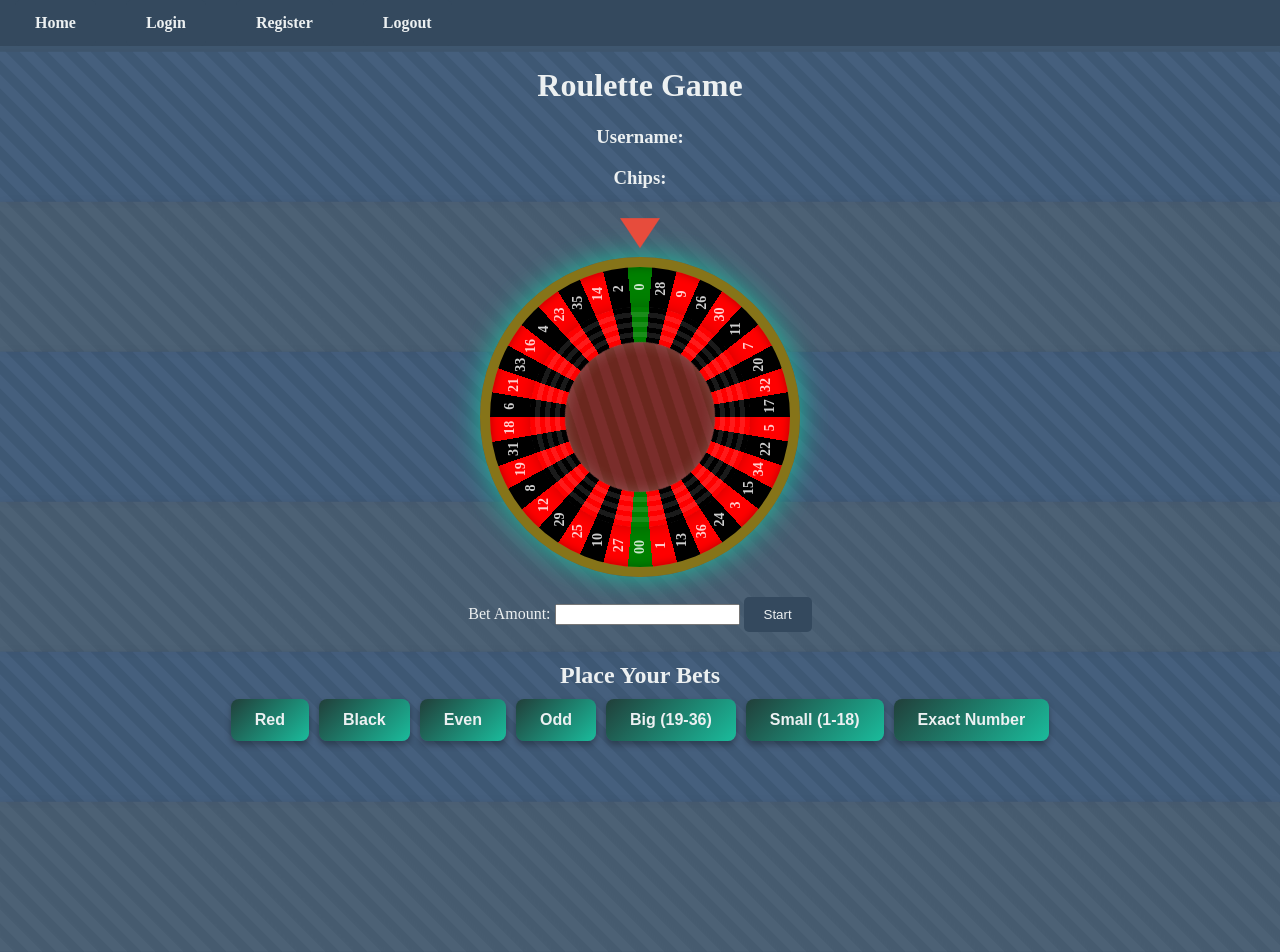
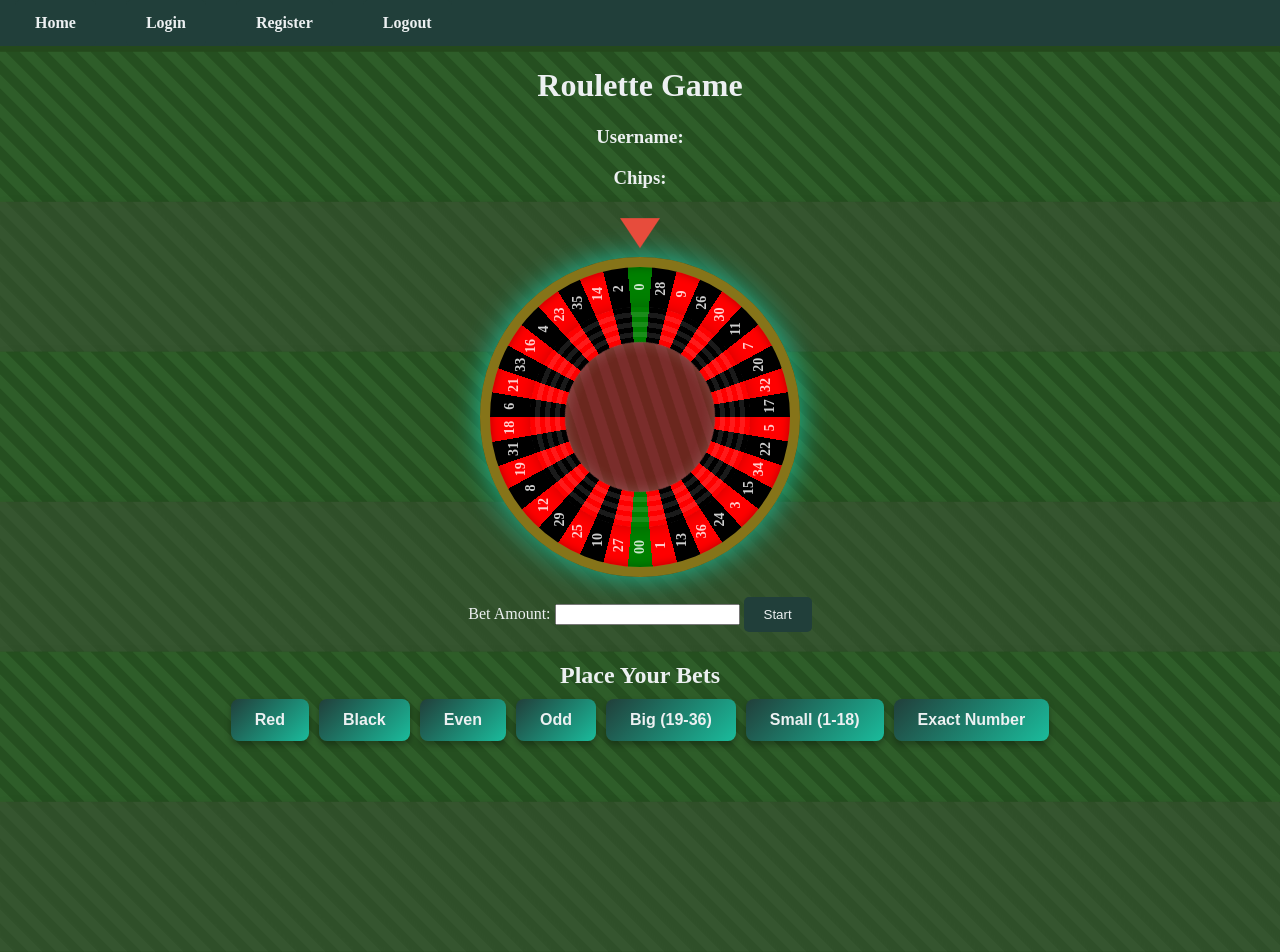
Before and after one commit to mace6728/casino-game, a PHP site: page / in a window 1280 px wide. Run offline with PHP 8.4, Linux system fonts and the light colour scheme.

Commit message:
background color changed

```diff
--- a/Roulette/style.css
+++ b/Roulette/style.css
@@ -2,7 +2,7 @@
 
 :root {
   --primary-font: "Arial, sans-serif";
-  --primary-color: #3f576f;
+  --primary-color: #254a1d;
   --secondary-color: #ecf0f1;
   --accent-color: #213f3a;
   --hover-color: #1abc9c;
@@ -137,10 +137,10 @@
   transform: translate(-50%, -50%);
   background: repeating-linear-gradient(
     45deg,
-    rgb(108, 145, 219),
-    rgb(108, 145, 219) 10px,
-    rgb(62, 98, 156) 10px,
-    rgb(62, 98, 156) 20px
+    rgb(108, 219, 115),
+    rgb(108, 219, 115) 10px,
+    rgb(47, 117, 51) 10px,
+    rgb(47, 117, 51) 20px
 );
   box-shadow: 0 0 10px rgba(0, 0, 0, 0.3);
   z-index: -1; /* Ensure it's above the cross and other layers */
@@ -174,10 +174,10 @@
   transform: translate(-50%, -50%);
   background: repeating-linear-gradient(
     45deg,
-    rgb(108, 145, 219),
-    rgb(108, 145, 219) 10px,
-    rgb(62, 98, 156) 10px,
-    rgb(62, 98, 156) 20px
+    rgb(108, 219, 115),
+    rgb(108, 219, 115) 10px,
+    rgb(47, 117, 51) 10px,
+    rgb(47, 117, 51) 20px
 );
   box-shadow: 0 0 10px rgba(0, 0, 0, 0.3);
   z-index: -1; /* Ensure it's above the cross and other layers */
@@ -210,10 +210,10 @@
   transform: translate(-50%, -50%);
   background: repeating-linear-gradient(
     45deg,
-    rgb(108, 145, 219),
-    rgb(108, 145, 219) 10px,
-    rgb(62, 98, 156) 10px,
-    rgb(62, 98, 156) 20px
+    rgb(108, 219, 115),
+    rgb(108, 219, 115) 10px,
+    rgb(47, 117, 51) 10px,
+    rgb(47, 117, 51) 20px
 );
   box-shadow: 0 0 10px rgba(0, 0, 0, 0.3);
   z-index: -1; /* Ensure it's above the cross and other layers */
@@ -298,7 +298,7 @@
 }
 .bet-btn {
   padding: 10px 20px;
-  background-color: #34495e;
+  background-color: var(--accent-color);
   border: none;
   border-radius: 5px;
   color: #ecf0f1;
@@ -307,7 +307,7 @@
 }
 
 .bet-btn:hover {
-  background-color: #2c3e50;
+  background-color: var(--button-active-bg);
   transform: translateY(-2px);
 }
 
@@ -518,7 +518,7 @@
 }
 
 .navbar {
-  background-color: #34495e;
+  background-color: var(--accent-color);
   overflow: hidden;
 }
 
@@ -541,13 +541,13 @@
   transition: background-color 0.3s;
   margin: 0 15px;
   font-weight: bold;
-  background-color: #34495e;
+  background-color: var(--accent-color);
   border-radius: 5px;
   transition: all 0.3s ease;
 }
 
 .navbar li a:hover {
-  background-color: #2c3e50;
+  background-color: var(--primary-color);
   transform: translateY(-2px);
   box-shadow: 0 2px 5px rgba(0, 0, 0, 0.2);
 }
```
